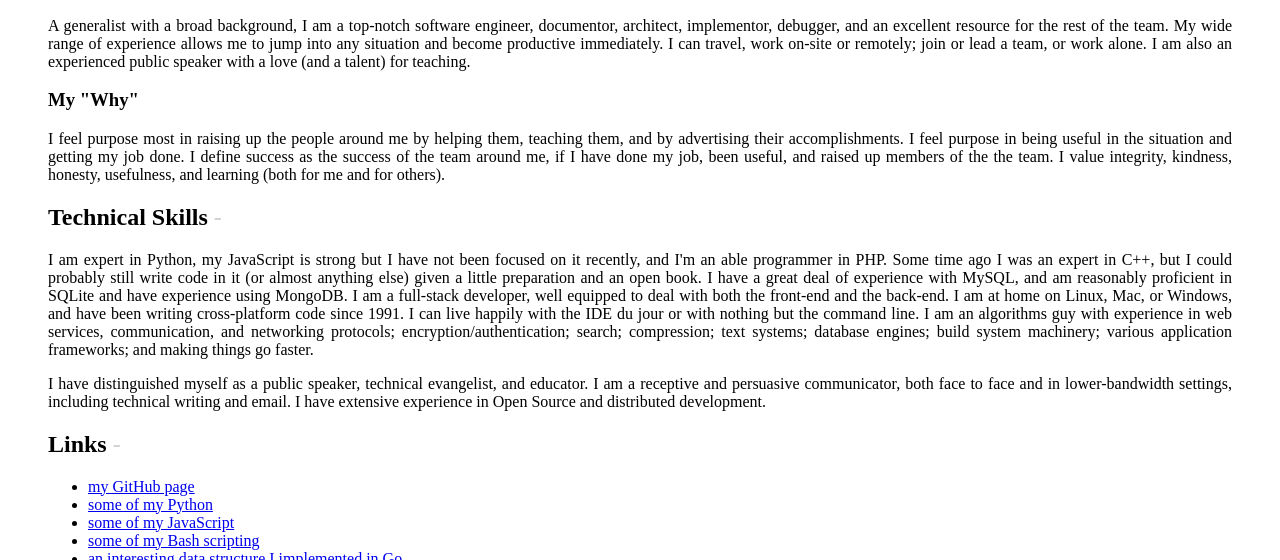
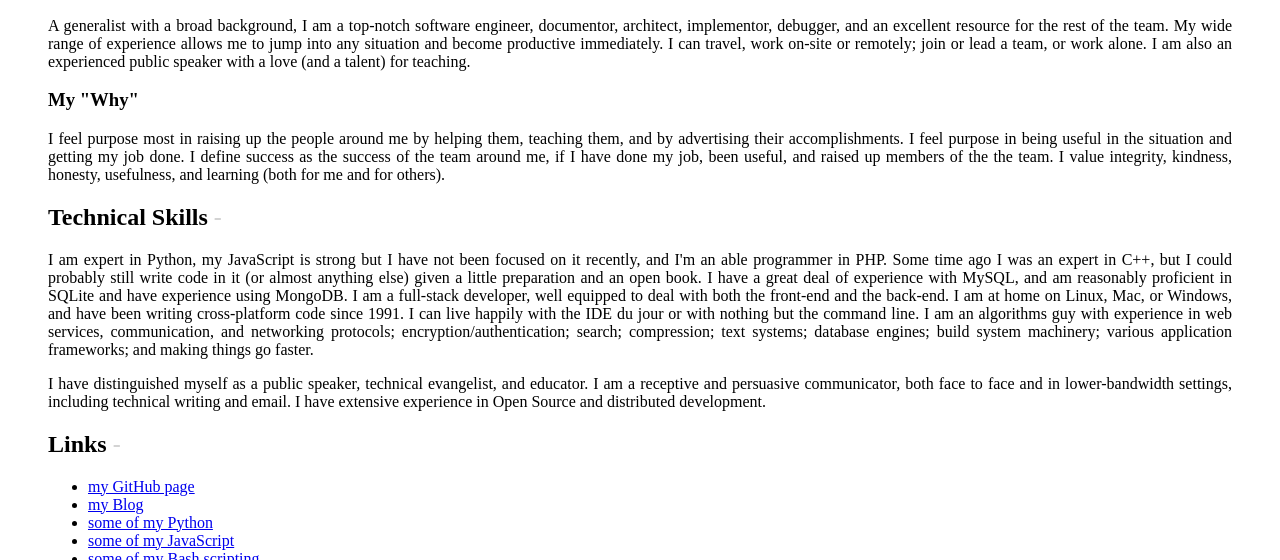
Before and after one commit to wolf/wolf.github.io, a plain HTML site: page index.html in a window 1280 px wide. Shown: the part 240-800 px from the top of the page. Drawn offline with Linux system fonts and the light colour scheme.

Commit message:
Add my blog

```diff
--- a/index.html
+++ b/index.html
@@ -283,6 +283,7 @@ I have extensive experience in
 <h2 onclick="flip_expand_state('links');">Links</h2>
 <ul>
     <li><a href="https://github.com/wolf">my GitHub page</a></li>
+    <li><a href="https://YesJustWolf.io">my Blog</a></li>
     <li><a href="https://github.com/wolf/hrmulator">some of my Python</a></li>
     <li><a href="https://github.com/wolf/typeof-js">some of my JavaScript</a></li>
     <li><a href="https://github.com/wolf/dotfiles/blob/main/bash/.bash_topics.d/git.bash">some of my Bash scripting</a></li>
```
